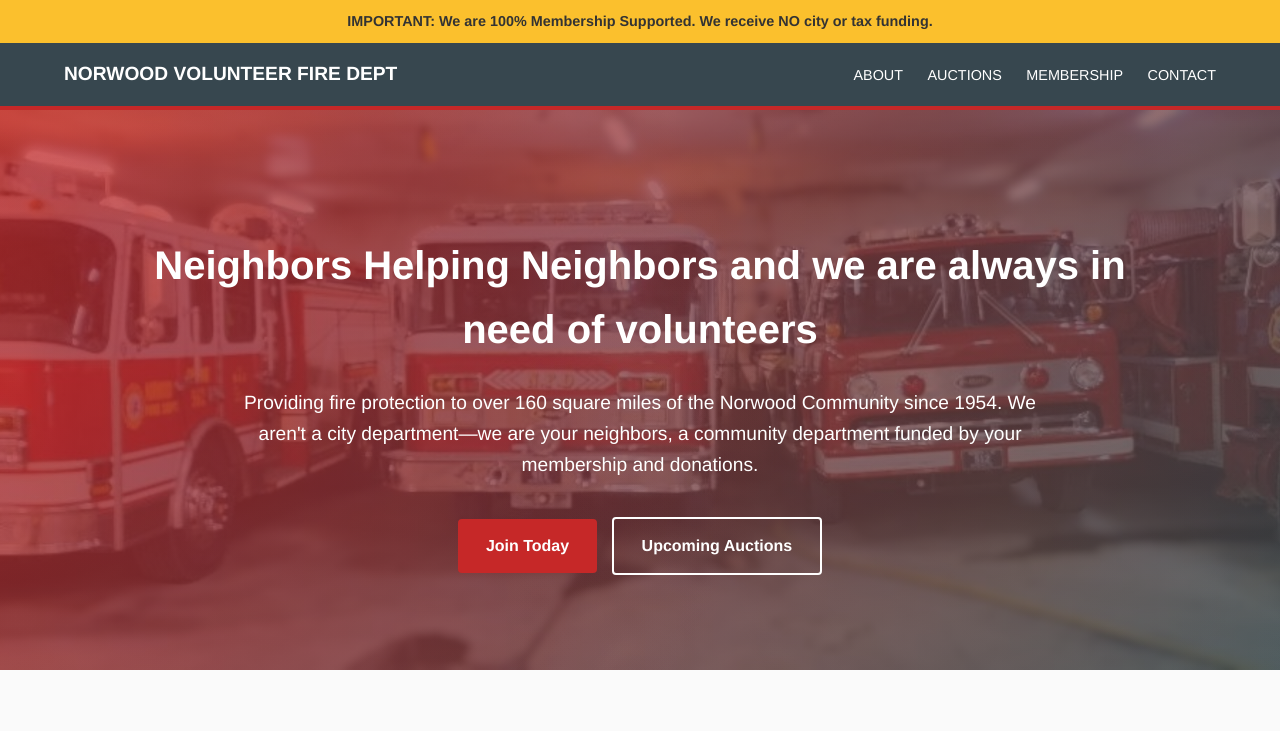
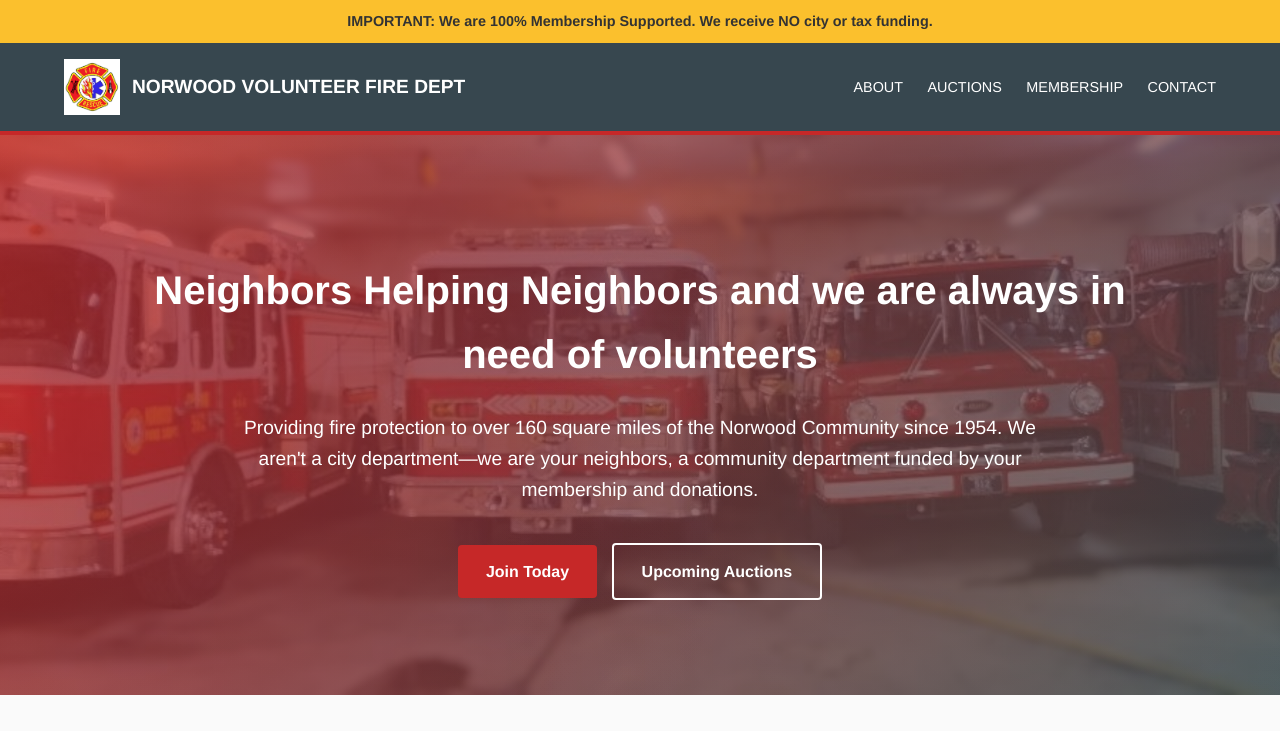
Before and after one commit to norwoodfire/NORWOODFIRE, a plain HTML site: page index.html in a window 1280 px wide. Shown: the top 731 px of the page. Drawn offline with Linux system fonts and the light colour scheme.

Commit message:
Add department emblem to header
Co-authored-by: Copilot <223556219+Copilot@users.noreply.github.com>

```diff
--- a/index.html
+++ b/index.html
@@ -35,6 +35,18 @@
         }
 
         header h1 { margin: 0; font-size: 1.2rem; }
+
+        .department-brand {
+            display: flex;
+            align-items: center;
+            gap: 12px;
+        }
+
+        .department-brand img {
+            width: 56px;
+            height: 56px;
+            object-fit: contain;
+        }
 
         nav a {
             color: white;
@@ -240,7 +252,10 @@
 </div>
 
 <header>
-    <h1>NORWOOD VOLUNTEER FIRE DEPT</h1>
+    <div class="department-brand">
+        <img src="Fire%20Rescue%20Emblem-014500.jpg" alt="Norwood Community Volunteer Fire Department emblem">
+        <h1>NORWOOD VOLUNTEER FIRE DEPT</h1>
+    </div>
     <nav>
         <a href="#about">About</a>
         <a href="#auctions">Auctions</a>
```
